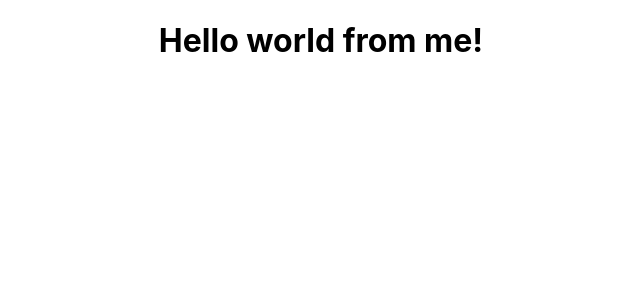
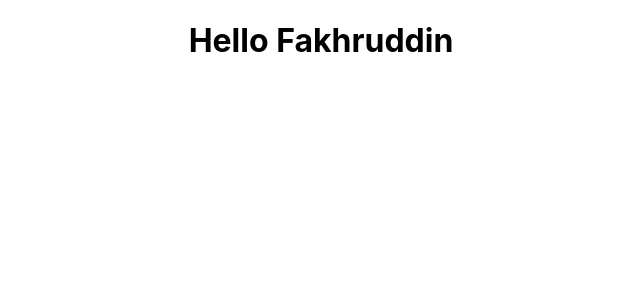
Before and after one commit to Jafferjees-IT/bootcamp-react-app, a React (Create React App) app: page / in a window 1280 px wide. Shown: the top 300 px of the page, without its empty margins (319-959 px from the left). Built offline with nearby package versions, Linux system fonts and the light colour scheme.

Commit message:
Update App.js

```diff
--- a/src/App.js
+++ b/src/App.js
@@ -4,7 +4,7 @@ import './App.css';
 function App() {
   return (
     <div className="App">
-      <h1>Hello world from me!</h1>
+      <h1>Hello Fakhruddin</h1>
     </div>
   );
 }
```
